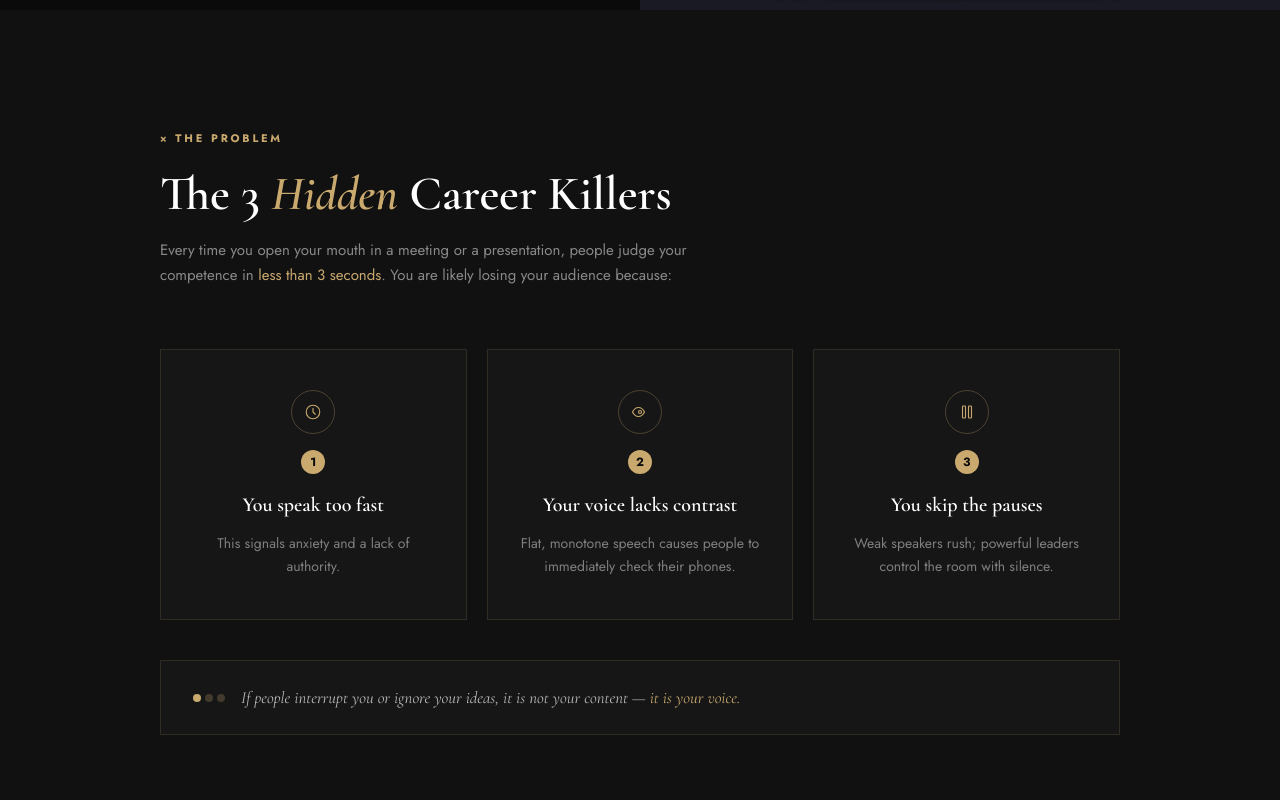
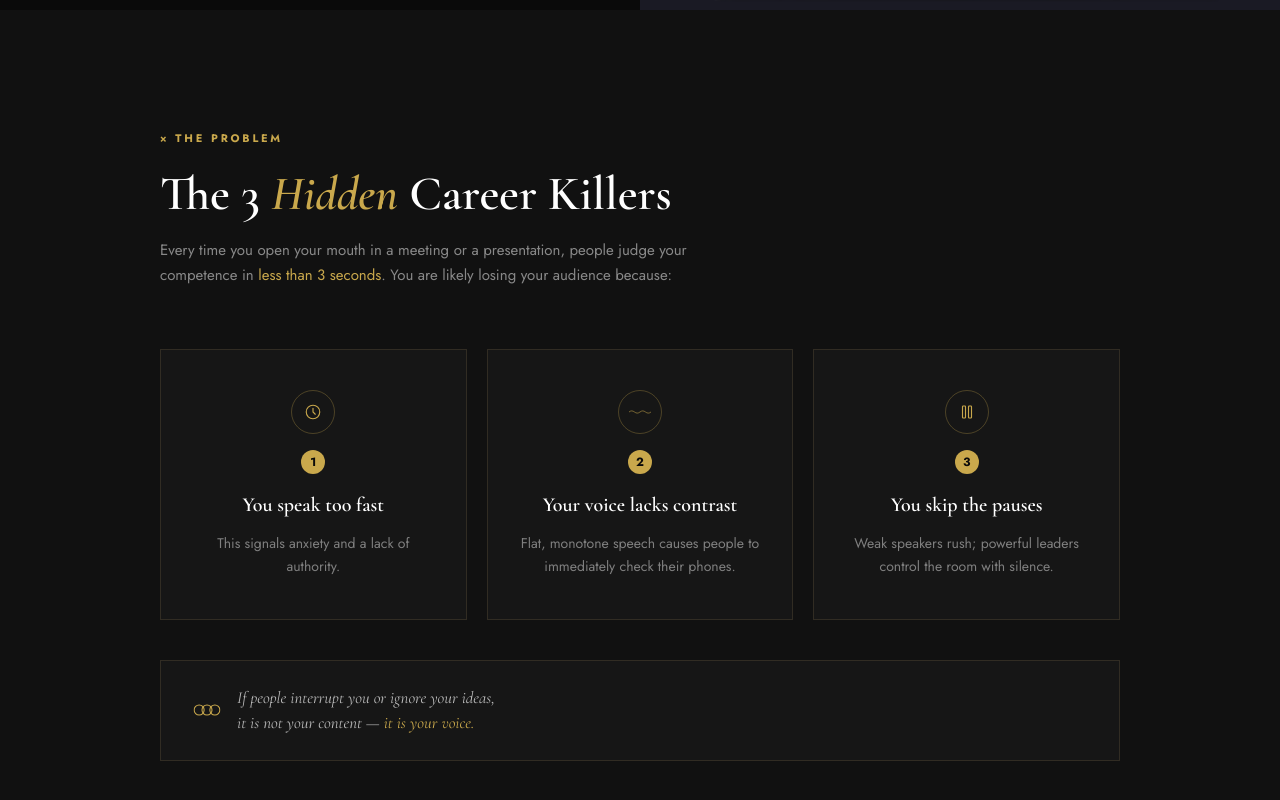
Before and after one commit to mustafahassan065/SevilVelsha, a React (Vite) app: page /voice-audit in a window 1280 px wide. Shown: the part 919-1719 px from the top of the page. Built offline with nearby package versions, Linux system fonts and the light colour scheme.

Commit message:
Fix the emojis

```diff
--- a/src/routes/voice-audit/VoiceAuditPage.jsx
+++ b/src/routes/voice-audit/VoiceAuditPage.jsx
@@ -150,7 +150,7 @@ export default function VoiceAuditPage() {
     <p style={{
       fontFamily: J, fontSize: '11px', fontWeight: 700,
       letterSpacing: '0.25em', textTransform: 'uppercase',
-            color: GOLD, margin: '0 0 20px'
+      color: '#C9A84C', margin: '0 0 20px'
     }}>
       × The Problem
     </p>
@@ -158,13 +158,13 @@ export default function VoiceAuditPage() {
       fontFamily: G, fontSize: 'clamp(2rem,4vw,3rem)',
       fontWeight: 600, color: '#fff', margin: '0 0 16px', lineHeight: 1.15
     }}>
-            The 3 <span style={{ color: GOLD, fontStyle: 'italic' }}>Hidden</span> Career Killers
+      The 3 <span style={{ color: '#C9A84C', fontStyle: 'italic' }}>Hidden</span> Career Killers
     </h2>
     <p style={{
       fontSize: '15px', color: 'rgba(255,255,255,0.5)',
       margin: '0 0 60px', lineHeight: 1.7, maxWidth: 600
     }}>
-            Every time you open your mouth in a meeting or a presentation, people judge your competence in <span style={{ color: GOLD }}>less than 3 seconds</span>. You are likely losing your audience because:
+      Every time you open your mouth in a meeting or a presentation, people judge your competence in <span style={{ color: '#C9A84C' }}>less than 3 seconds</span>. You are likely losing your audience because:
     </p>
 
     {/* 3 Cards */}
@@ -176,18 +176,18 @@ export default function VoiceAuditPage() {
       }}>
         <div style={{
           width: 44, height: 44, borderRadius: '50%',
-                border: `1px solid rgba(201,169,110,0.3)`,
+          border: `1px solid rgba(201,168,76,0.3)`,
           display: 'flex', alignItems: 'center', justifyContent: 'center',
           margin: '0 auto 16px',
         }}>
           <svg width="18" height="18" viewBox="0 0 24 24" fill="none">
-                  <circle cx="12" cy="12" r="9" stroke={GOLD} strokeWidth="1.5"/>
-                  <path d="M12 7v5l3 3" stroke={GOLD} strokeWidth="1.5" strokeLinecap="round"/>
+            <circle cx="12" cy="12" r="9" stroke="#C9A84C" strokeWidth="1.5"/>
+            <path d="M12 7v5l3 3" stroke="#C9A84C" strokeWidth="1.5" strokeLinecap="round"/>
           </svg>
         </div>
         <div style={{
           width: 24, height: 24, borderRadius: '50%',
-                background: GOLD, color: DARK,
+          background: '#C9A84C', color: DARK,
           display: 'flex', alignItems: 'center', justifyContent: 'center',
           fontFamily: J, fontSize: '12px', fontWeight: 700,
           margin: '0 auto 16px',
@@ -208,25 +208,31 @@ export default function VoiceAuditPage() {
         </p>
       </div>
 
-            {/* Card 2 */}
+      {/* Card 2 — FIGMA WALA SVG LAGAYA GAYA */}
       <div style={{
         background: CARD, border: `1px solid ${CARD_BORDER}`,
         padding: '40px 28px', textAlign: 'center',
       }}>
         <div style={{
           width: 44, height: 44, borderRadius: '50%',
-                border: `1px solid rgba(201,169,110,0.3)`,
+          border: `1px solid rgba(201,168,76,0.3)`,
           display: 'flex', alignItems: 'center', justifyContent: 'center',
           margin: '0 auto 16px',
         }}>
-                <svg width="18" height="18" viewBox="0 0 24 24" fill="none">
-                  <path d="M2 12c2-4 5-6 8-6s6 2 8 6c-2 4-5 6-8 6s-6-2-8-6z" stroke={GOLD} strokeWidth="1.5"/>
-                  <circle cx="12" cy="12" r="2" stroke={GOLD} strokeWidth="1.5"/>
+          <svg width="22" height="22" viewBox="0 0 32 32" fill="none" xmlns="http://www.w3.org/2000/svg">
+            <g clipPath="url(#clip0_wave)">
+              <path d="M-0.00012207 15.9995C2.66645 13.8662 5.33302 13.8662 7.99959 15.9995C10.6662 18.1327 13.3327 18.1327 15.9993 15.9995C18.6659 13.8662 21.3325 13.8662 23.999 15.9995C26.6656 18.1327 29.3322 18.1327 31.9987 15.9995" stroke="#C9A84C" strokeWidth="0.799971"/>
+            </g>
+            <defs>
+              <clipPath id="clip0_wave">
+                <rect width="31.9989" height="31.9989" fill="white"/>
+              </clipPath>
+            </defs>
           </svg>
         </div>
         <div style={{
           width: 24, height: 24, borderRadius: '50%',
-                background: GOLD, color: DARK,
+          background: '#C9A84C', color: DARK,
           display: 'flex', alignItems: 'center', justifyContent: 'center',
           fontFamily: J, fontSize: '12px', fontWeight: 700,
           margin: '0 auto 16px',
@@ -254,18 +260,18 @@ export default function VoiceAuditPage() {
       }}>
         <div style={{
           width: 44, height: 44, borderRadius: '50%',
-                border: `1px solid rgba(201,169,110,0.3)`,
+          border: `1px solid rgba(201,168,76,0.3)`,
           display: 'flex', alignItems: 'center', justifyContent: 'center',
           margin: '0 auto 16px',
         }}>
           <svg width="18" height="18" viewBox="0 0 24 24" fill="none">
-                  <rect x="6" y="4" width="4" height="16" rx="1" stroke={GOLD} strokeWidth="1.5"/>
-                  <rect x="14" y="4" width="4" height="16" rx="1" stroke={GOLD} strokeWidth="1.5"/>
+            <rect x="6" y="4" width="4" height="16" rx="1" stroke="#C9A84C" strokeWidth="1.5"/>
+            <rect x="14" y="4" width="4" height="16" rx="1" stroke="#C9A84C" strokeWidth="1.5"/>
           </svg>
         </div>
         <div style={{
           width: 24, height: 24, borderRadius: '50%',
-                background: GOLD, color: DARK,
+          background: '#C9A84C', color: DARK,
           display: 'flex', alignItems: 'center', justifyContent: 'center',
           fontFamily: J, fontSize: '12px', fontWeight: 700,
           margin: '0 auto 16px',
@@ -287,29 +293,35 @@ export default function VoiceAuditPage() {
       </div>
     </div>
 
-          {/* Bottom line */}
+    {/* Bottom line — BOTTOM WALA EMOJI BHI FIGMA WALA SVG SE REPLACE */}
     <div style={{
       background: CARD, border: `1px solid ${CARD_BORDER}`,
       padding: '24px 32px', display: 'flex', alignItems: 'center', gap: 16,
     }}>
-            <div style={{ display: 'flex', gap: 4, flexShrink: 0 }}>
-              {[0,1,2].map(i => (
-                <div key={i} style={{
-                  width: 8, height: 8, borderRadius: '50%',
-                  background: i === 0 ? GOLD : 'rgba(201,169,110,0.25)'
-                }}/>
-              ))}
+      <div style={{ flexShrink: 0 }}>
+        <svg width="28" height="20" viewBox="0 0 38 28" fill="none" xmlns="http://www.w3.org/2000/svg">
+          <g clipPath="url(#clip0_eyes)">
+            <path d="M8.0003 20.9938C11.8651 20.9938 14.9981 17.8607 14.9981 13.996C14.9981 10.1312 11.8651 6.99817 8.0003 6.99817C4.13552 6.99817 1.0025 10.1312 1.0025 13.996C1.0025 17.8607 4.13552 20.9938 8.0003 20.9938Z" stroke="#C9A84C" strokeWidth="1.49959"/>
+            <path d="M18.9973 20.9938C22.8621 20.9938 25.9951 17.8607 25.9951 13.996C25.9951 10.1312 22.8621 6.99817 18.9973 6.99817C15.1325 6.99817 11.9995 10.1312 11.9995 13.996C11.9995 17.8607 15.1325 20.9938 18.9973 20.9938Z" stroke="#C9A84C" strokeWidth="1.49959"/>
+            <path d="M29.9943 20.9938C33.8591 20.9938 36.9921 17.8607 36.9921 13.996C36.9921 10.1312 33.8591 6.99817 29.9943 6.99817C26.1296 6.99817 22.9965 10.1312 22.9965 13.996C22.9965 17.8607 26.1296 20.9938 29.9943 20.9938Z" stroke="#C9A84C" strokeWidth="1.49959"/>
+          </g>
+          <defs>
+            <clipPath id="clip0_eyes">
+              <rect width="37.9953" height="27.9923" fill="white"/>
+            </clipPath>
+          </defs>
+        </svg>
       </div>
       <p style={{
         fontFamily: G, fontSize: '1.05rem', fontStyle: 'italic',
         color: 'rgba(255,255,255,0.7)', margin: 0
       }}>
-              If people interrupt you or ignore your ideas, it is not your content — <span style={{ color: GOLD }}>it is your voice.</span>
+        If people interrupt you or ignore your ideas,<br/>
+        it is not your content — <span style={{ color: '#C9A84C' }}>it is your voice.</span>
       </p>
     </div>
   </div>
 </section>
-
       {/* ══════════════════════════════════════════════════════════
           THE REALITY
       ══════════════════════════════════════════════════════════ */}
```
Lines whose indentation alone changed are shown as unchanged.
